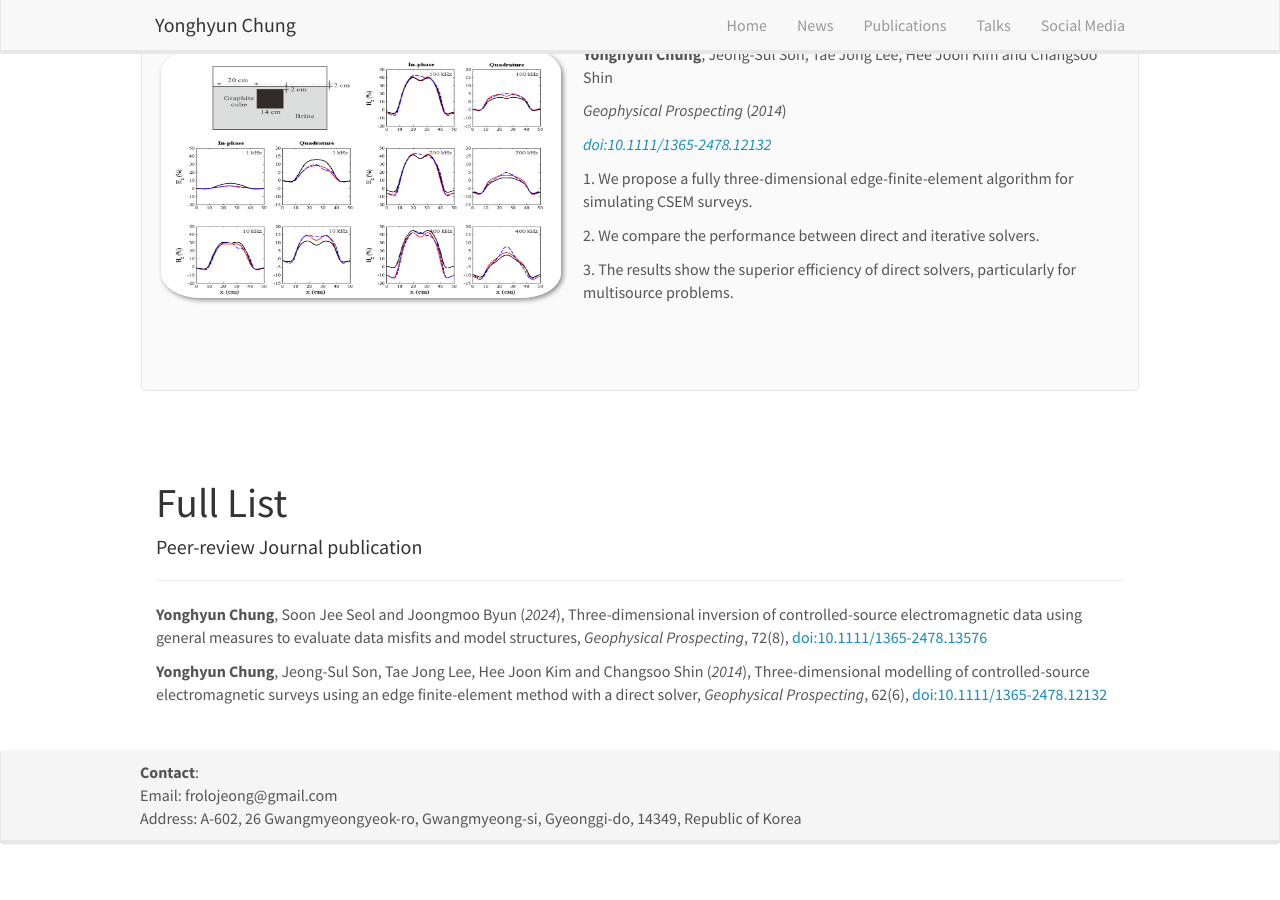
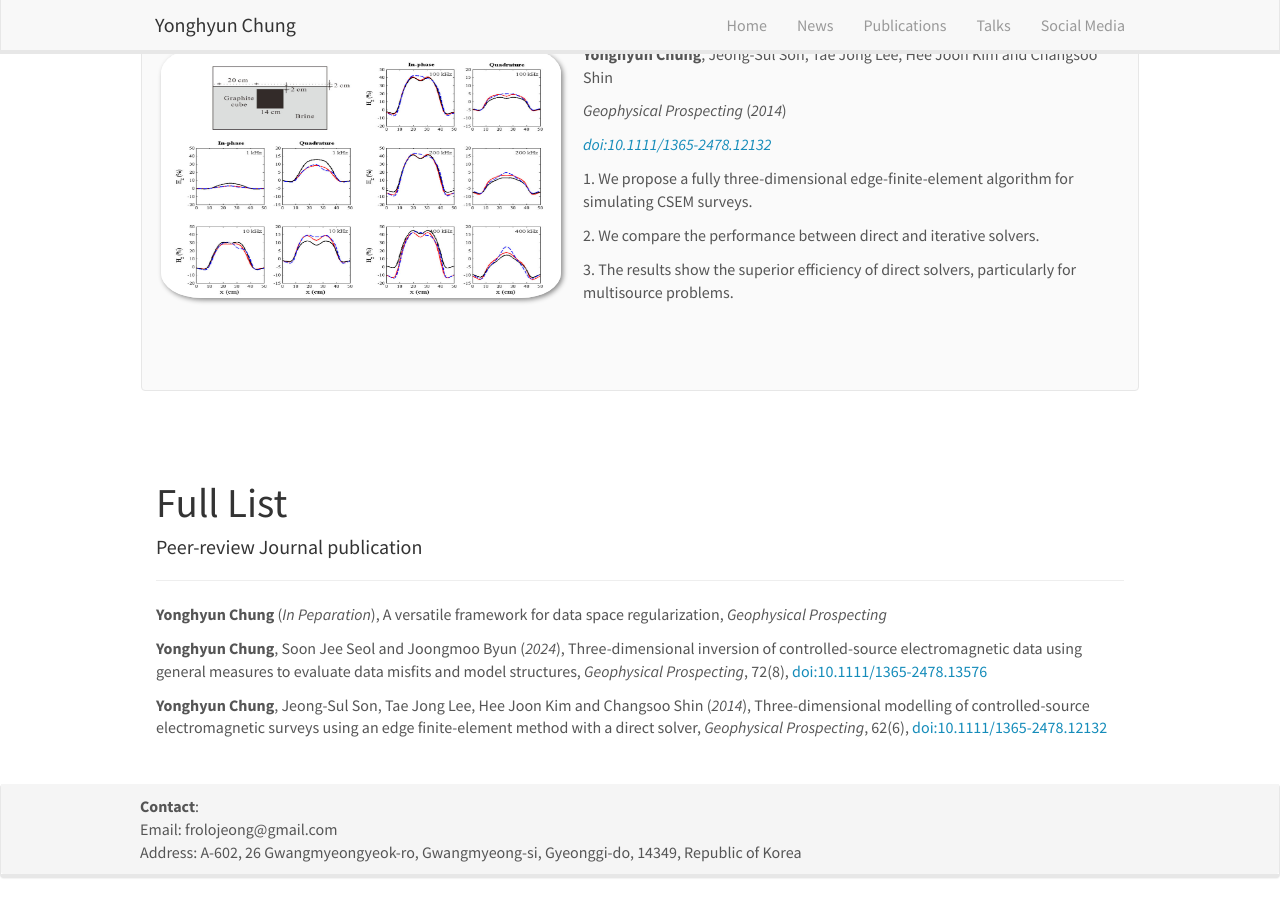
Before and after one commit to maguman/maguman.github.io, a Jekyll site: the page built from _pages/publications.md, in a window 1280 px wide and 900 px high, scrolled down 1201 px. Built offline with Jekyll 4.4.1, drawn with Linux system fonts in a browser that asks for light colours; nearby versions of some CDN libraries; before the commit the page ends 2067 px from its top, so only the background shows below that.

Commit message:
Update publications.md

```diff
--- a/_pages/publications.md
+++ b/_pages/publications.md
@@ -72,6 +72,9 @@ permalink: /publications/
 {% if publi.cat == "submitted"%}
   {{ publi.authors }} (<em>{{ publi.year }}</em>), {{ publi.title }}, <em>{{publi.journal}}</em>, {{publi.volume}}
 {% endif %}
+{% if publi.cat == "manuscript"%}
+  {{ publi.authors }} (<em>In Peparation</em>), {{ publi.title }}, <em>{{publi.journal}}</em>
+{% endif %}
 {% endfor %}
 
 <br>
```
